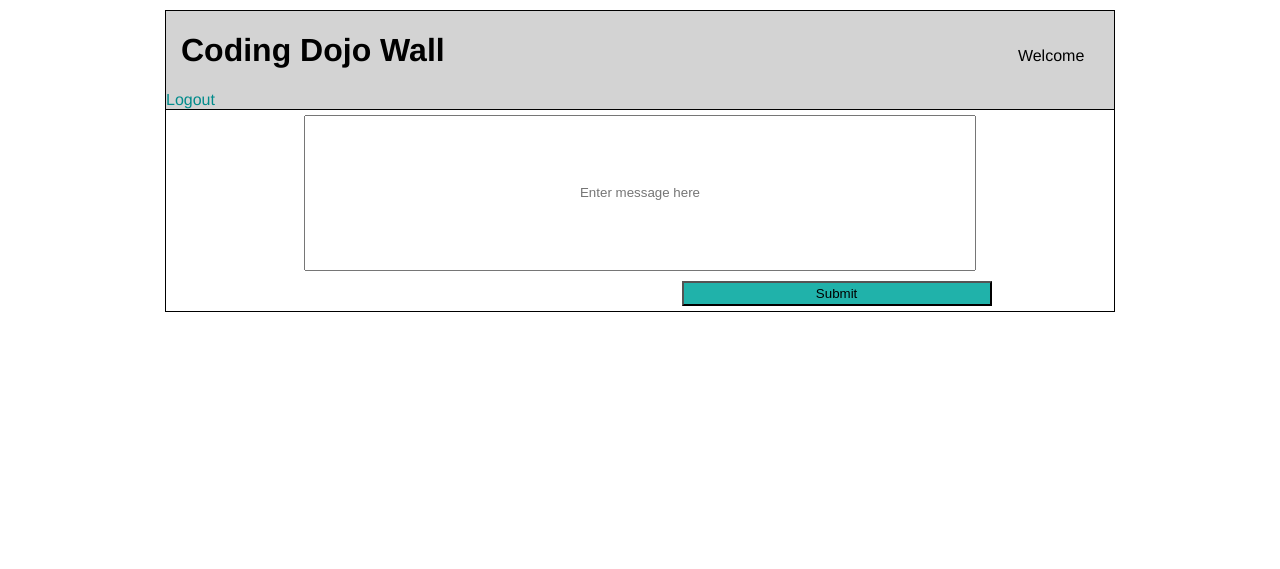
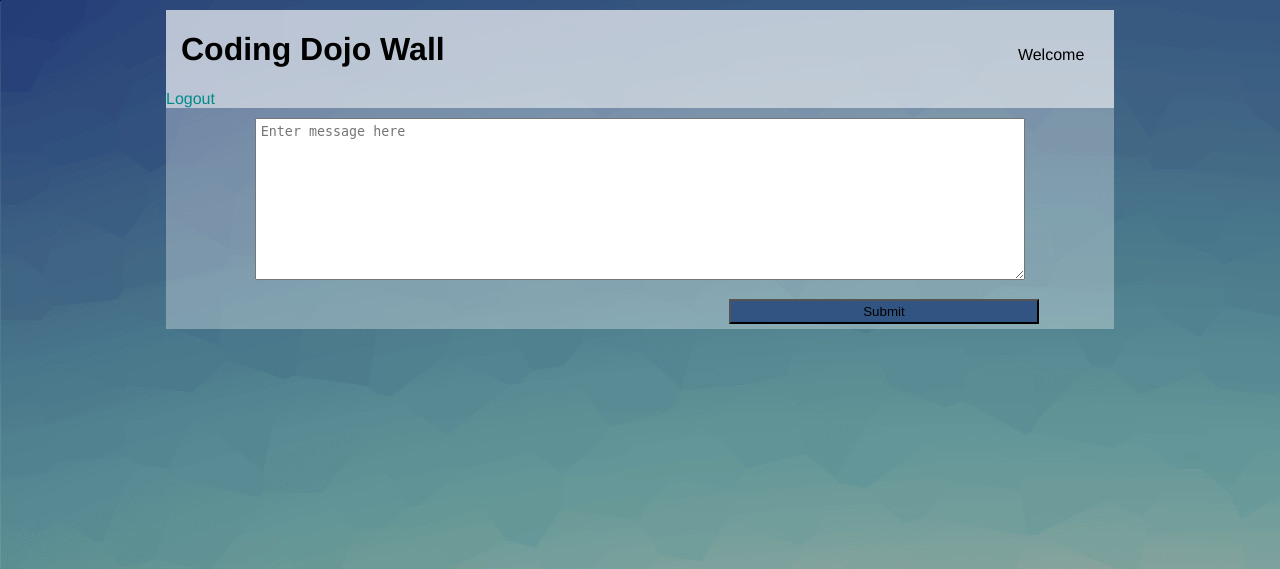
Before and after one commit to anilad/theWall-flask-, a Flask app: template templates/wall.html in a window 1280 px wide. Shown: the top 569 px of the page. Run offline with Flask 2, Linux system fonts and the light colour scheme; the template is opened without the code that fills it, so the values that code supplies are empty.

Commit message:
formatted style.css

```diff
--- a/static/style.css
+++ b/static/style.css
@@ -1,14 +1,18 @@
+body{
+    background-image: url("/static/background.jpg");
+    background-repeat: no-repeat;
+    background-attachment: fixed;
+}
 .container{
     margin: 10px auto;
     width: 75%;
     text-align: center;
     font-family: 'Franklin Gothic Medium', 'Arial Narrow', Arial, sans-serif;
-    border: 1px solid black;
+    background: rgba(255, 255, 255, 0.315)
 }
 header{
     text-align: left;
-    background: lightgrey;
-    border-bottom: 1px solid black;
+    background: rgba(255, 255, 255, 0.527);
 }
 header>h1{
     display: inline-block;
@@ -21,18 +25,24 @@ input, button{
     text-align: center;
     margin: 5px;
 }
-.wall{
-    width: 70%;
+textarea{
+    width: 80%;
     height: 150px;
     overflow-wrap: break-word;
+    margin: 10px;
+    padding: 5px;
+}
+.commentBox{
+    width: 105%;
+    height: 70px;
 }
 .message{
-    margin-left: 42%;
+    margin-left: 52%;
+    background: #315482;
+}
+.commButt{
+    margin-left: 69%;
     background: lightseagreen;
-}
-.comment{
-    margin-left: 42%;
-    background: lightgreen;
 }
 button{
     height: 25px;
@@ -48,18 +58,22 @@ a{
 #error{
     color: red;
 }
-.userInfo{
+.content{
     text-align: left;
-    margin-left: 5%;
-}
-.commentBox{
-    width: 65%;
-    height: 100px;
 }
 .box{
     width: 75%;
     margin-left: 10%;
 }
-cBox{
-    text-align: right;
+.box>p{
+    margin-left: 5%;
 }
+.cBox{
+    margin-left: 5%;
+}
+.cBox>h4{
+    color: rgb(108, 44, 139);
+}
+.cBox>p{
+    margin-left: 5%;
+}
--- a/templates/wall.html
+++ b/templates/wall.html
@@ -18,10 +18,11 @@
         </header>
         <article>
             <form action="/message" method="post">
-            <input class="wall" type="textarea" name="message" placeholder="Enter message here">
-            <br>
-            <button class="message"type="submit">Submit</button>
+                <textarea rows="4" cols="50" class="wall" name="message" placeholder="Enter message here"></textarea>
+                <br>
+                <button class="message" type="submit">Submit</button>
             </form>
+
             <div class="content">
                 {% if messages %}
                     {% for message in messages %}
@@ -49,9 +50,10 @@
                         {% endif %}
                         <form action="/comment" method="post">
                             <input type="hidden" name="msgId" value="{{message['id']}}">
-                            <input class="commentBox" type="textarea" name="comment" placeholder="Comment here">
+                            <textarea rows="4" cols="50" class="commentBox" name="comment" placeholder="Enter comment here"></textarea>
+
                             <br>
-                            <button type="submit">Comment</button>
+                            <button class="commButt"type="submit">Comment</button>
                         </form>
                     </div>
                     {% endfor %}
```
Also changed, not shown: static/background.jpg (added).
